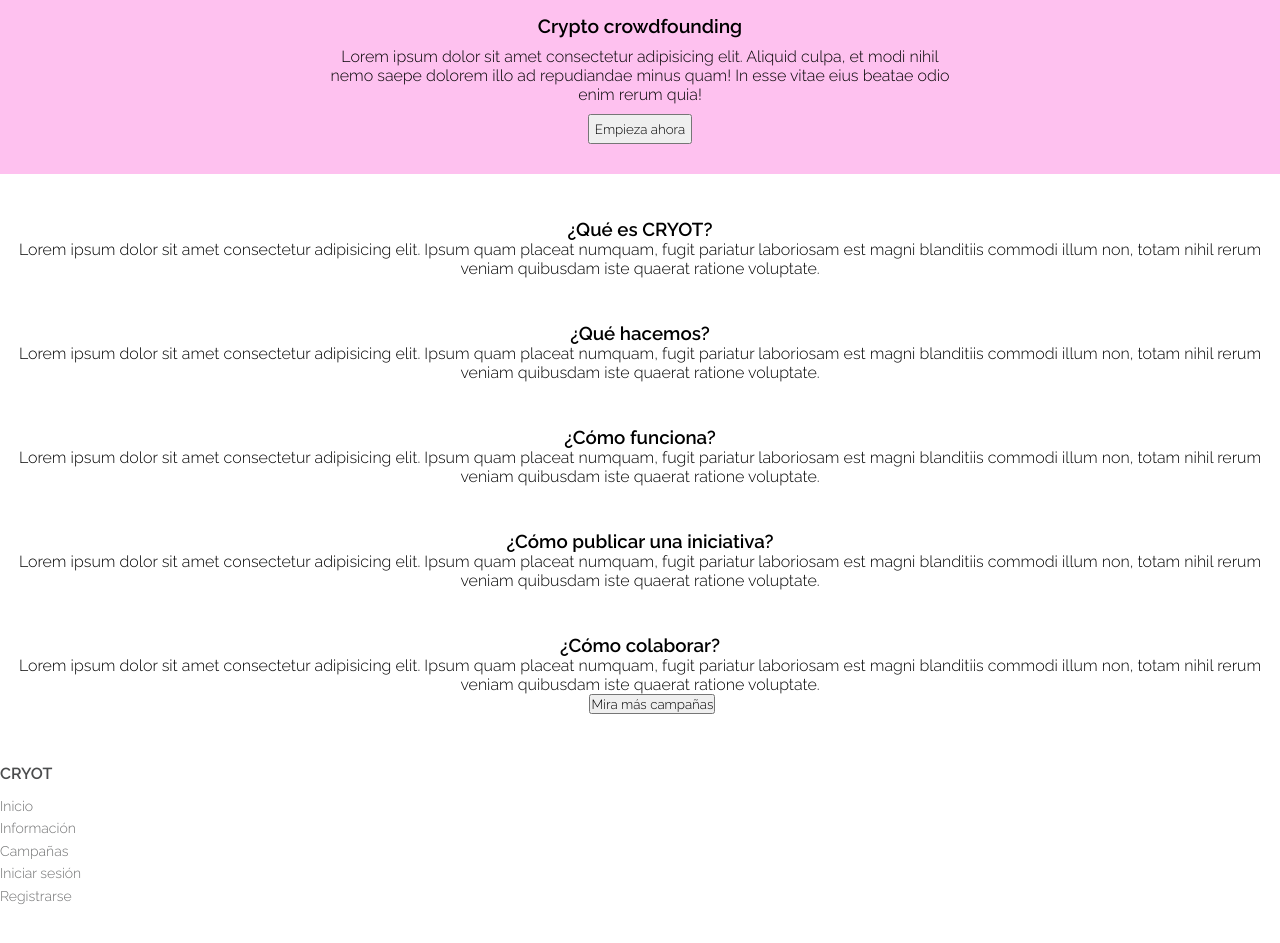
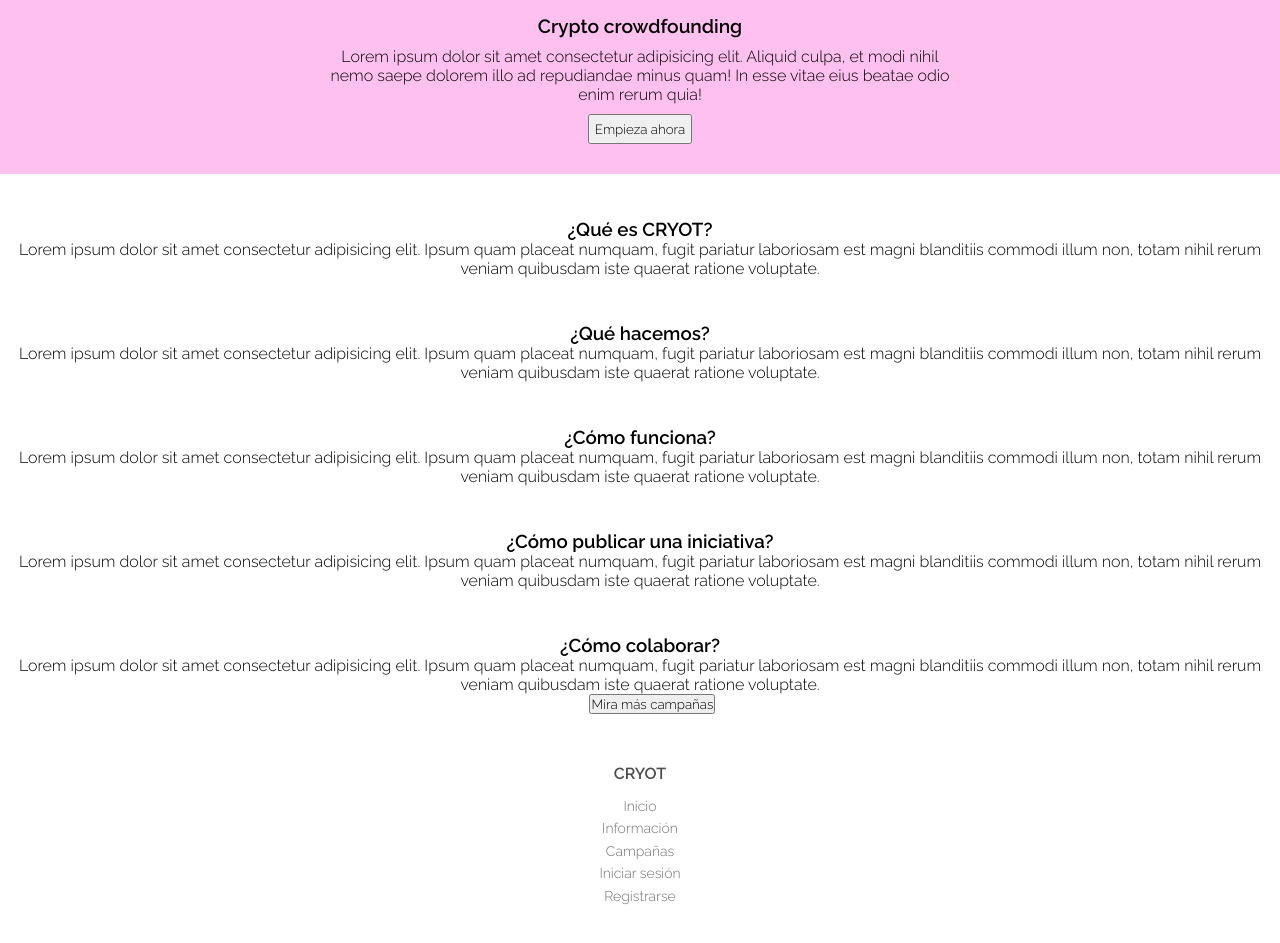
Before and after one commit to Dduquejh/ProyectoRequisitosYModelos, a plain HTML site: page src/index.html in a window 1280 px wide. Shown: the part 65-1008 px from the top of the page. Drawn offline with nearby package versions, Linux system fonts and the light colour scheme.

Commit message:
fix footer center

```diff
--- a/src/styles.css
+++ b/src/styles.css
@@ -193,6 +193,10 @@ a{
   .footer-clean .item.social {
     text-align:right;
   }
+  .footer-clean .item {
+    text-align:center;
+    padding-bottom:20px;
+  }
 
   @media (max-width:767px) {
     .footer-clean .item {
```
